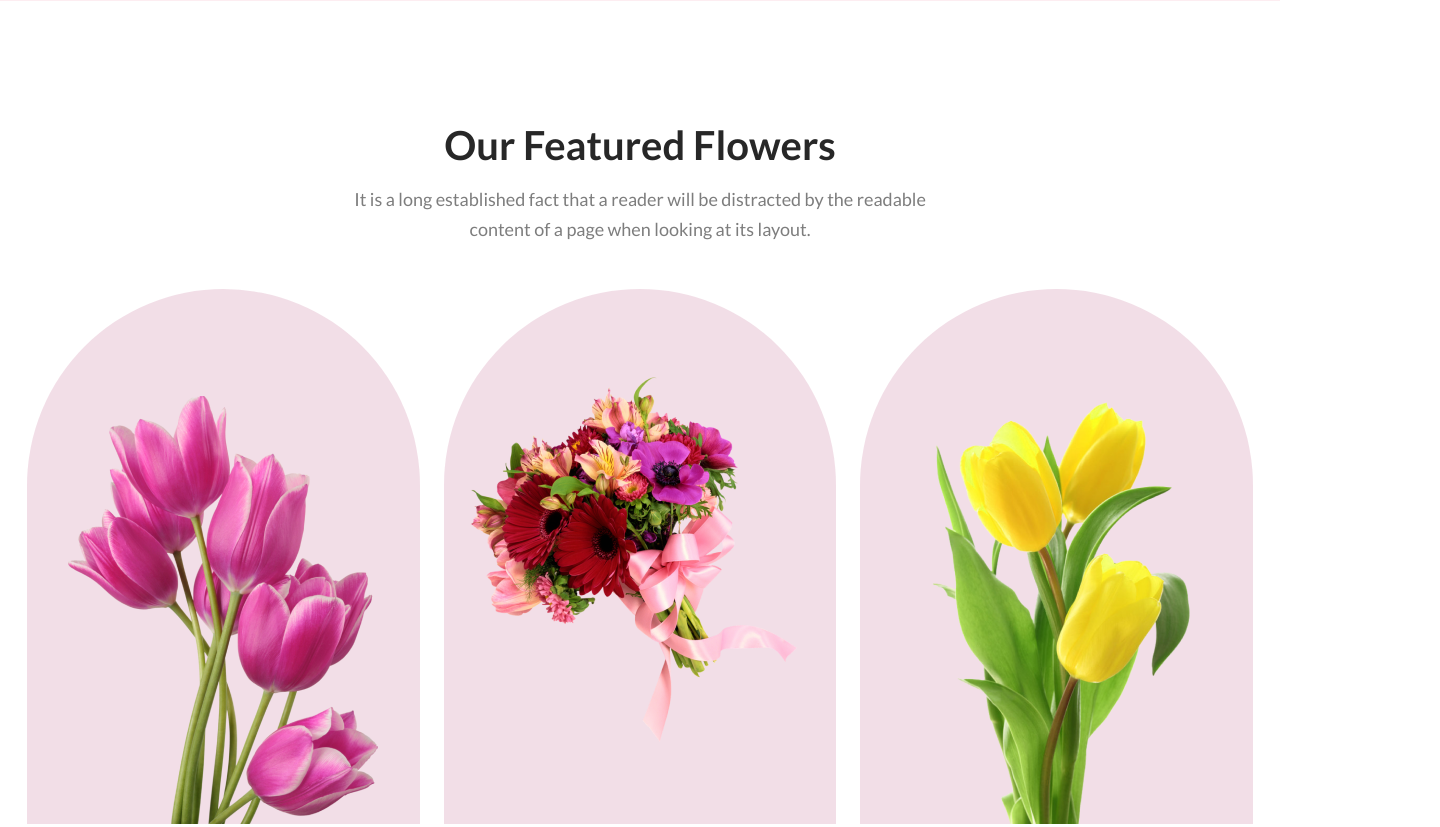
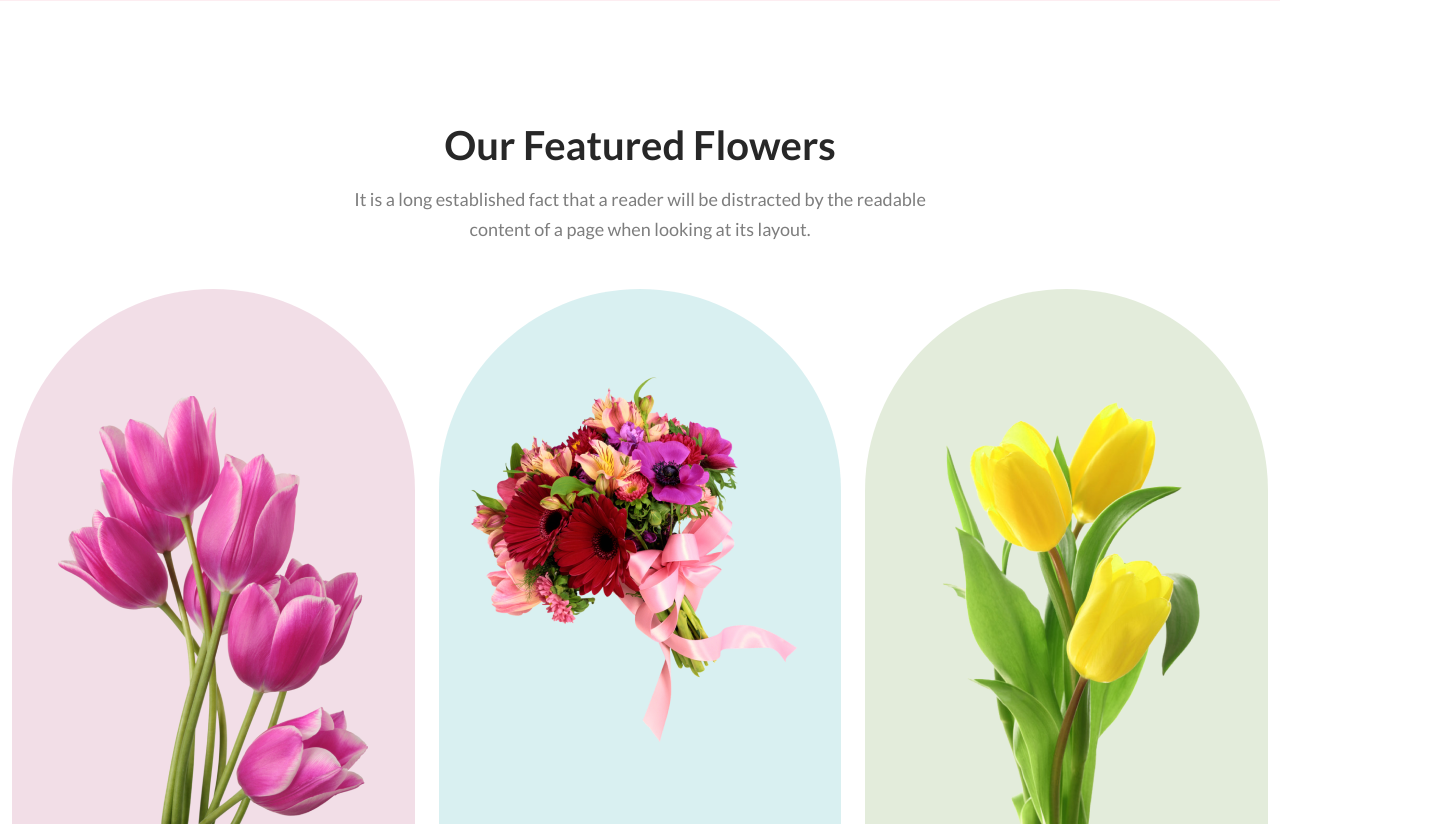
Before and after one commit to Amimu10/flower-shop-website, a plain HTML site: page index.html in a window 1280 px wide. Shown: the part 802-1629 px from the top of the page, 1440 px wide, since content can reach past the window. Drawn offline with Linux system fonts and the light colour scheme.

Commit message:
my feature

```diff
--- a/index.html
+++ b/index.html
@@ -1,5 +1,6 @@
 <!DOCTYPE html>
 <html lang="en">
+
 <head>
     <meta charset="UTF-8">
     <meta name="viewport" content="width=device-width, initial-scale=1.0">
@@ -8,18 +9,20 @@
     <link href="https://fonts.googleapis.com/css2?family=Lato:wght@400;700&display=swap" rel="stylesheet">
     <link rel="stylesheet" href="style.css">
 </head>
+
 <body>
-    <!-- bannaer starts -->
-
+    <!-- header starts -->
     <header class="banner-area">
         <div class="banner-container">
             <div class="banner-left">
                 <h1>Let's make<br> beautiful flowers a<br> part of your life.</h1>
-                <p>It is a long established fact that a reader will be distracted by the readable content of a page when looking at its layout. The point of using Lorem Ipsum is that it has a more-or-less normal distribution of letters.</p>
+                <p>It is a long established fact that a reader will be distracted by the readable content of a page when
+                    looking at its layout. The point of using Lorem Ipsum is that it has a more-or-less normal
+                    distribution of letters.</p>
                 <button class="btn">Shop Now</button>
             </div>
             <div class="banner-right">
-                <img class="banner-img"src="images/banner/banner-img.png" alt="">
+                <img class="banner-img" src="images/banner/banner-img.png" alt="">
             </div>
         </div>
     </header>
@@ -28,46 +31,44 @@
     <section class="feature-container">
         <div class="feature-head">
             <h3>Our Featured Flowers</h3>
-        <p>It is a long established fact that a reader will be distracted by the readable<br> content of a page when looking at its layout.</p>
+            <p>It is a long established fact that a reader will be distracted by the readable<br> content of a page when
+                looking at its layout.</p>
         </div>
         <div class="flower-tree">
             <div class="single-tree-item">
-            <div class="single-flower">
+                <div class="single-flower pink-flower">
                     <img class="flower-img" src="images/feature/1.png" alt="image">
                 </div>
                 <h5 class="pink">Pink Flower Tree</h5>
             </div>
 
             <div class="single-tree-item second">
-            <div class="single-flower">
+                <div class="single-flower red-flower">
                     <img class="flower-img" src="images/feature/2.png" alt="image">
                 </div>
                 <h5 class="pink">Pink Flower Tree</h5>
             </div>
-
             <div class="single-tree-item">
-            <div class="single-flower">
+                <div class="single-flower yellow-flower">
                     <img class="flower-img" src="images/feature/3.png" alt="image">
                 </div>
                 <h5 class="pink">Pink Flower Tree</h5>
             </div>
-
-
         </div>
     </section>
     <!-- delivery starts -->
     <section class="delivery">
         <div class="delivery-container">
             <div class="delivery-text">
-            <img class="delivery-img "src="images/delivery/1.png" alt="">
+                <img class="delivery-img " src="images/delivery/1.png" alt="">
                 <h5>Same Day Delivery. Click & Collect.</h5>
             </div>
             <div class="delivery-text">
-            <img class="delivery-img "src="images/delivery/2.png" alt="">
+                <img class="delivery-img " src="images/delivery/2.png" alt="">
                 <h5>Fresh Flowers. Local Growers.</h5>
             </div>
             <div class="delivery-text">
-            <img class="delivery-img "src="images/delivery/3.png" alt="">
+                <img class="delivery-img " src="images/delivery/3.png" alt="">
                 <h5>24/7 Free Support.</h5>
             </div>
         </div>
@@ -78,7 +79,8 @@
         <div class="sale-container">
             <div class="sale-left">
                 <h3>Hot Deal ! Sale Up To 25% Off</h3>
-            <p>It is a long established fact that a reader will be distracted by the readable content of a page when looking at its layout.</p>
+                <p>It is a long established fact that a reader will be distracted by the readable content of a page when
+                    looking at its layout.</p>
                 <button class="btn">Sign Up</button>
             </div>
             <div class="sale-right">
@@ -90,7 +92,8 @@
     <section class="instagram">
         <div class="insta-head">
             <h3>Instagram</h3>
-        <p>It is a long established fact that a reader will be distracted by the readable<br> content of a page when looking at its layout.</p>
+            <p>It is a long established fact that a reader will be distracted by the readable<br> content of a page when
+                looking at its layout.</p>
         </div>
         <div class="insta-flower">
             <img class="insta-img" src="images/instagram/1.png" alt="">
@@ -114,9 +117,11 @@
     <section class="footer">
         <div class="footer-text">
             <h2>Flower <span>Shop</span></h2>
-        <h6>It is a long established fact that a reader will be distracted by the readable<br> content of a page when looking at its layout.</h6>
+            <h6>It is a long established fact that a reader will be distracted by the readable<br> content of a page
+                when looking at its layout.</h6>
             <p>@2020-2023, FlowerShop.com. All rights reserved. </p>
         </div>
     </section>
 </body>
+
 </html>
--- a/style.css
+++ b/style.css
@@ -93,9 +93,10 @@ p {
 
 
 /* header starts */
-header.banner-area{
+header.banner-area {
     background: rgba(229, 84, 115, 0.10);
 }
+
 .banner-container {
     display: flex;
     align-items: center;
@@ -107,6 +108,7 @@ header.banner-area{
 .banner-container .btn {
     margin-top: 35px;
 }
+
 .banner-img {
     width: 635px;
     height: 800px;
@@ -116,9 +118,9 @@ header.banner-area{
 
 /* feature starts */
 .feature-container {
-    max-width: 1430px;
+    max-width: 1440px;
     margin: 120px auto 0;
-    padding: 0 15px;
+
 }
 
 .feature-head {
@@ -145,7 +147,6 @@ header.banner-area{
 }
 
 .single-tree-item .single-flower {
-    background: rgba(167, 33, 98, 0.15);
     border-radius: 300px 300px 0 0;
     margin-bottom: 32px;
     height: 535px;
@@ -156,6 +157,21 @@ header.banner-area{
 
 .single-tree-item.second .single-flower {
     align-items: center;
+}
+
+.pink-flower {
+    border-radius: 300px 300px 0px 0px;
+    background: rgba(167, 33, 98, 0.15);
+}
+
+.red-flower {
+    border-radius: 300px 300px 0px 0px;
+    background: rgba(5, 151, 160, 0.15);
+}
+
+.yellow-flower {
+    border-radius: 300px 300px 0px 0px;
+    background: rgba(71, 125, 17, 0.15);
 }
 
 /* delivery styles */
@@ -218,7 +234,7 @@ header.banner-area{
 
 /* instagram styles */
 .instagram {
-    width: 1440px;
+    max-width: 1440px;
     margin: 0 auto;
     margin-top: 92px;
     margin-bottom: 130px;
@@ -247,6 +263,7 @@ header.banner-area{
     flex-shrink: 0;
     margin-right: 20px;
 }
+
 img.insta-img:last-child {
     margin-right: 0;
 }
@@ -299,6 +316,7 @@ img.insta-img:last-child {
     margin-top: 120px;
 
 }
+
 .footer-text h6 {
     color: rgba(255, 255, 255, 0.90);
     font-family: Lato;
@@ -308,13 +326,14 @@ img.insta-img:last-child {
     line-height: 30px;
 }
 
-.footer-text h2{
+.footer-text h2 {
     margin-bottom: 15px;
 }
 
-.footer-text p{
+.footer-text p {
     margin-top: 25px;
 }
+
 .footer-text p {
     color: rgba(255, 255, 255, 0.40);
     text-align: center;
```
Lines whose indentation alone changed are shown as unchanged.
